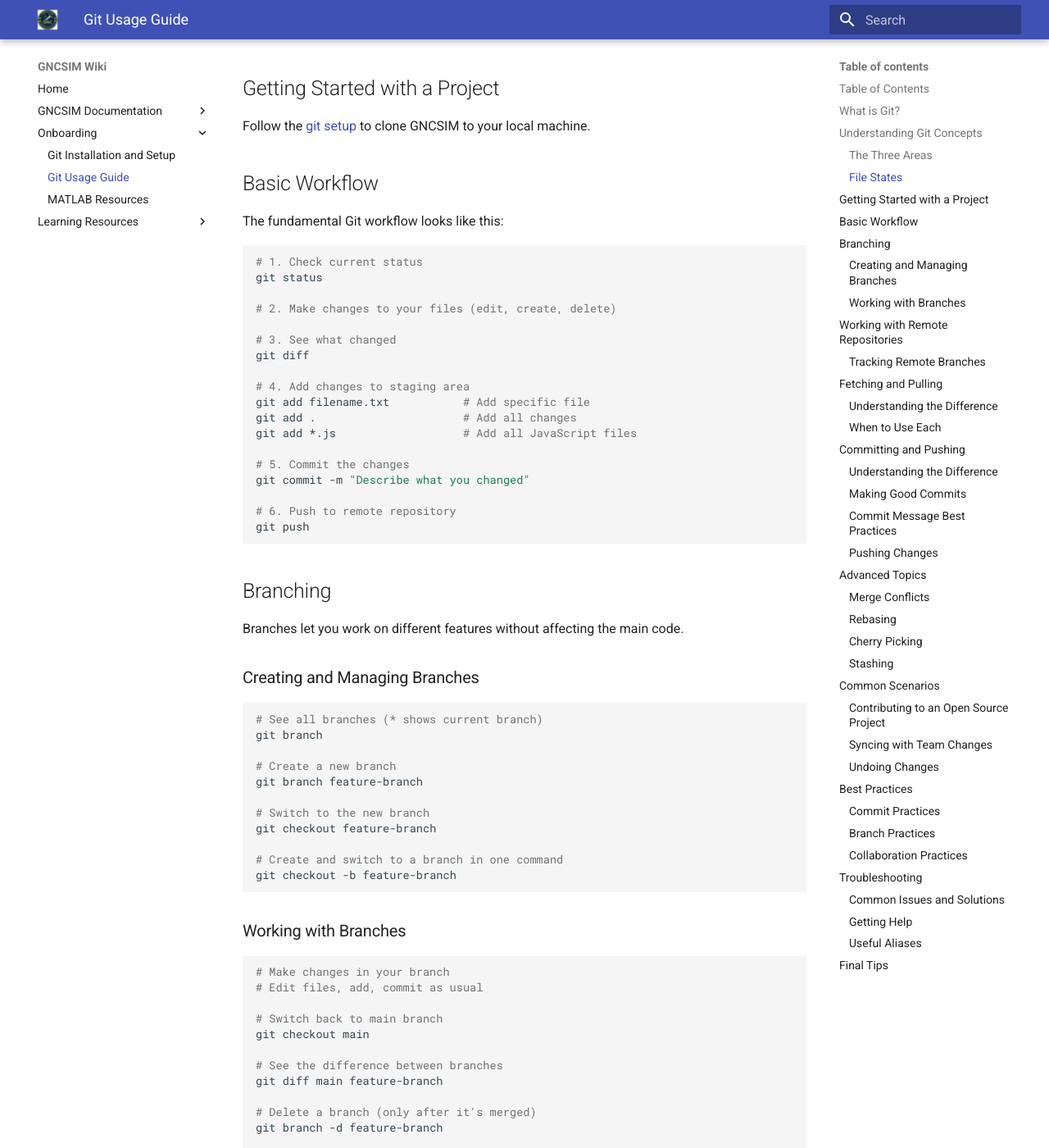
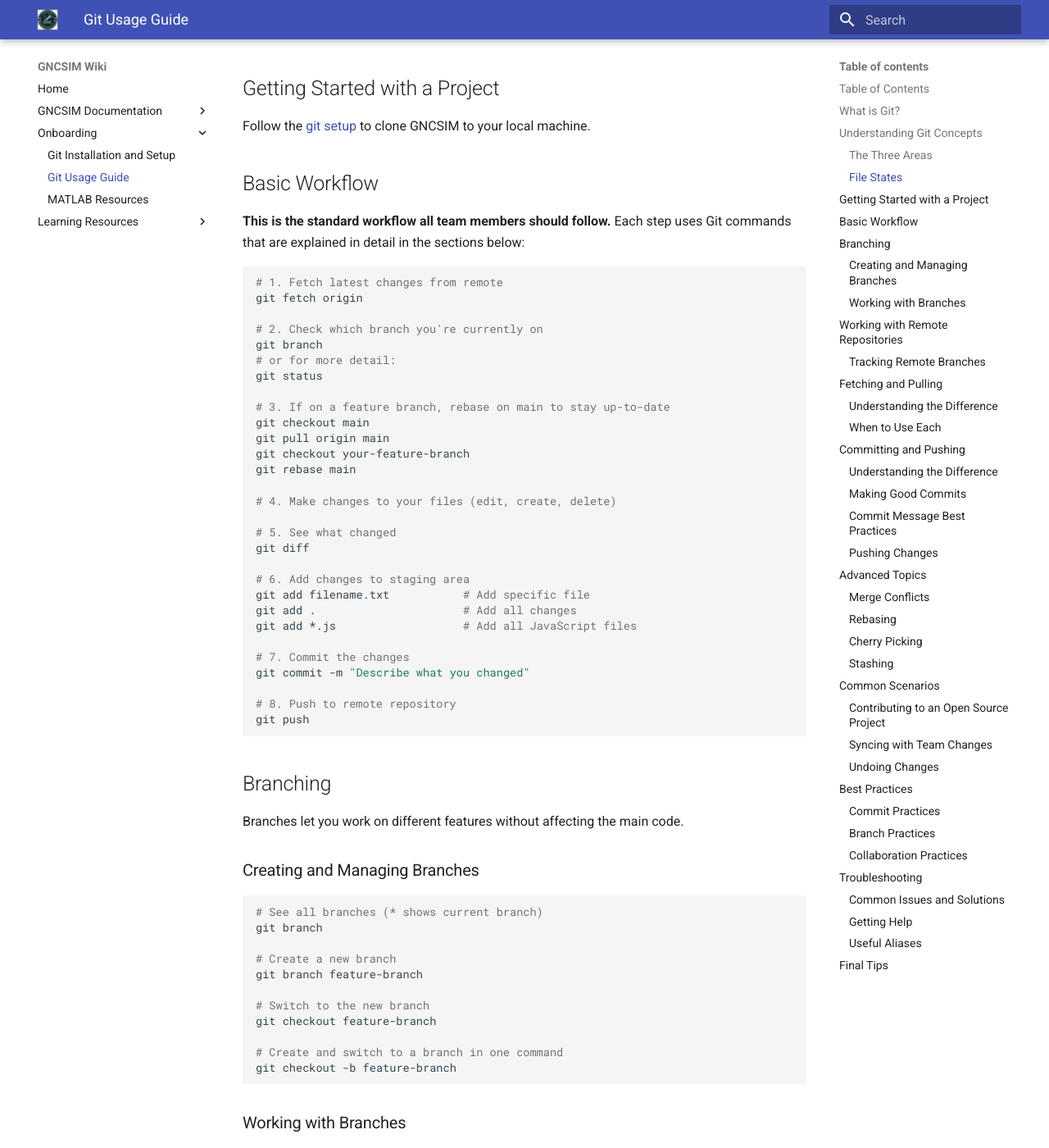
Before and after one commit to Georgia-Tech-GNC/GNCSIM, an MkDocs documentation site: the page built from docs/onboarding/git_guide.md, in a window 1280 px wide and 1400 px high, scrolled down 1725 px. Shown: the whole window at 82% size. Built offline with MkDocs 1.6.1 and Material for MkDocs 9.7.7, drawn with Linux system fonts in a browser that asks for light colours.

Commit message:
further changes to onboarding

````diff
--- a/docs/onboarding/git_guide.md
+++ b/docs/onboarding/git_guide.md
@@ -64,26 +64,37 @@
 
 ## Basic Workflow
 
-The fundamental Git workflow looks like this:
+**This is the standard workflow all team members should follow.** Each step uses Git commands that are explained in detail in the sections below:
 
 ```bash
-# 1. Check current status
+# 1. Fetch latest changes from remote
+git fetch origin
+
+# 2. Check which branch you're currently on
+git branch
+# or for more detail:
 git status
 
-# 2. Make changes to your files (edit, create, delete)
+# 3. If on a feature branch, rebase on main to stay up-to-date
+git checkout main
+git pull origin main
+git checkout your-feature-branch
+git rebase main
 
-# 3. See what changed
+# 4. Make changes to your files (edit, create, delete)
+
+# 5. See what changed
 git diff
 
-# 4. Add changes to staging area
+# 6. Add changes to staging area
 git add filename.txt           # Add specific file
 git add .                      # Add all changes
 git add *.js                   # Add all JavaScript files
 
-# 5. Commit the changes
+# 7. Commit the changes
 git commit -m "Describe what you changed"
 
-# 6. Push to remote repository
+# 8. Push to remote repository
 git push
 ```
 
````
